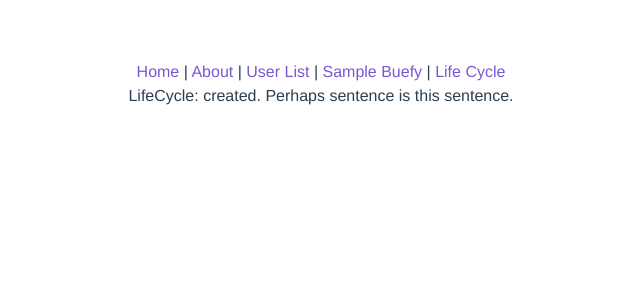
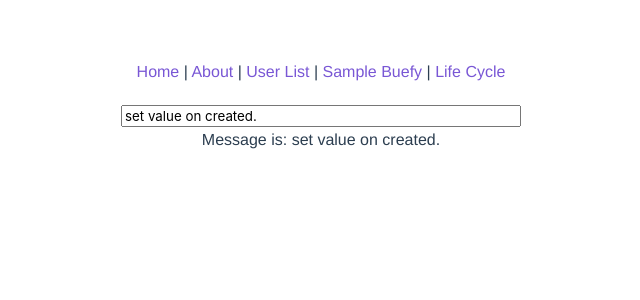
Before and after one commit to ksh-fthr/vue-work, a Vue app: page /life-cycle in a window 1280 px wide. Shown: the top 300 px of the page, without its empty margins (319-959 px from the left). Built offline with nearby package versions, Linux system fonts and the light colour scheme.

Commit message:
ライフサイクルの動きを検証するため､各フックにログを仕込んだ

```diff
--- a/src/views/LifeCycle.vue
+++ b/src/views/LifeCycle.vue
@@ -1,6 +1,10 @@
 <template>
-  <div class="lifecycle">
-    <h1>{{ properties.sentence }}</h1>
+  <div :class="$style.lifecycle">
+    <input
+      v-model="properties.messsage"
+      :class="$style.messsage"
+      placeholder="edit me">
+    <p>Message is: {{ properties.messsage }}</p>
   </div>
 </template>
 
@@ -10,7 +14,7 @@ export default {
   data: function() {
     return {
       properties: {
-        sentence: '',
+        messsage: 'default value.',
       },
     }
   },
@@ -23,11 +27,11 @@ export default {
    */
   beforeCreate: function() {
     try {
-      this.properties.sentence = 'LifeCycle: beforeCreated. Perhaps sentence is empty...'
-      console.log(`sentence is ${this.properties.sentence}`)
+      this.properties.messsage = 'set value on beforeCreate.'
+      console.log(`messsage is ${this.properties.messsage}`)
     } catch (e) {
-      console.log(`[error]: ${e.message}`)
-      console.log('[error]: because of beforeCreate is called before instance do initialize.')
+      console.log(`[error]: in beforeCreate, ${e.message}`)
+      console.log('[error]: in beforeCreate, because of beforeCreate is called before instance do initialize.')
     }
   },
 
@@ -40,9 +44,8 @@ export default {
    * しかしながら、マウンティングの段階は未開始で、`$el` プロパティはまだ利用できません。
    */
   created: function() {
-    this.properties.sentence =
-      'LifeCycle: created. Perhaps sentence is this sentence.'
-    console.log(`sentence is ${this.properties.sentence}`)
+    this.properties.messsage = 'set value on created.'
+    console.log(`[LifeCycle] created. this.properties.messsage = ${this.properties.messsage}`)
   },
 
   /**
@@ -50,7 +53,9 @@ export default {
    *
    * `render` 関数が初めて呼び出されようと、マウンティングが開始される直前に呼ばれます。
    */
-  beforeMount: function() {},
+  beforeMount: function() {
+    console.log(`[LifeCycle] beforeMount. this.properties.messsage = ${this.properties.messsage}`)
+  },
 
   /**
    * [公式](https://jp.vuejs.org/v2/api/index.html#mounted) から拝借｡
@@ -63,7 +68,9 @@ export default {
    *
    * このフックはサーバサイドレンダリングでは呼ばれません。
    */
-  mounted: function() {},
+  mounted: function() {
+    console.log(`[LifeCycle] mounted. this.properties.messsage = ${this.properties.messsage}`)
+  },
 
   /**
    * [公式](https://jp.vuejs.org/v2/api/index.html#beforeUpdate) から拝借｡
@@ -75,7 +82,11 @@ export default {
    * このフックはサーバサイドレンダリングでは呼ばれません。
    * サーバサイドでは初期描画のみ実行されるためです。
    */
-  beforeUpdate: function() {},
+  beforeUpdate: function() {
+    // 注意!!
+    // beforeUpdate と updated で同じ変数に対してデータを更新かけると無限ループに陥る
+    console.log(`[LifeCycle] beforeUpdate. this.properties.messsage = ${this.properties.messsage}`)
+  },
 
   /**
    * [公式](https://jp.vuejs.org/v2/api/index.html#updated) から拝借｡
@@ -89,7 +100,11 @@ export default {
    * [vm.$nextTick](https://jp.vuejs.org/v2/api/index.html#vm-nextTick) を使うことができます。
    * このフックはサーバサイドレンダリングでは呼ばれません。
    */
-  updated: function() {},
+  updated: function() {
+    // 注意!!
+    // beforeUpdate と updated で同じ変数に対してデータを更新かけると無限ループに陥る
+    console.log(`[LifeCycle] updated. this.properties.messsage = ${this.properties.messsage}`)
+  },
 
   /**
    * [公式](https://jp.vuejs.org/v2/api/index.html#beforeDestroy) から拝借｡
@@ -99,7 +114,9 @@ export default {
    *
    * **このフックはサーバサイドレンダリングでは呼ばれません。**
    */
-  beforeDestroy: function() {},
+  beforeDestroy: function() {
+    console.log(`[LifeCycle] beforeDestroy. this.properties.messsage = ${this.properties.messsage}`)
+  },
 
   /**
    * [公式](https://jp.vuejs.org/v2/api/index.html#destroyed) から拝借｡
@@ -110,7 +127,9 @@ export default {
    *
    * このフックはサーバサイドレンダリングでは呼ばれません。
    */
-  destroyed: function() {},
+  destroyed: function() {
+    console.log(`[LifeCycle] destroyed. this.properties.messsage = ${this.properties.messsage}`)
+  },
 
   /* ################################ オプション ################################ */
   /**
@@ -119,7 +138,10 @@ export default {
    * 生き続けたコンポーネントが活性化するとき呼ばれます。
    * このフックはサーバサイドレンダリングでは呼ばれません。
    */
-  activated: function() {},
+  activated: function() {
+    // TODO: このフックがどう動くのか､別ブランチで検証する
+    console.log(`[optional] activated. this.properties.messsage = ${this.properties.messsage}`)
+  },
 
   /**
    * [公式](https://jp.vuejs.org/v2/api/index.html#deactivated) から拝借｡
@@ -127,7 +149,10 @@ export default {
    * 生存し続けたコンポーネントが非活性化されるとき呼ばれます。
    * このフックはサーバサイドレンダリングでは呼ばれません。
    */
-  deactivated: function() {},
+  deactivated: function() {
+    // TODO: このフックがどう動くのか､別ブランチで検証する
+    console.log(`[optional] deactivated. this.properties.messsage = ${this.properties.messsage}`)
+  },
 
   /**
    * [公式](https://jp.vuejs.org/v2/api/index.html#errorCaptured) から拝借｡
@@ -137,6 +162,19 @@ export default {
    * そしてどこでエラーが捕捉されたかの文字列情報、これら 3 つの引数を受け取ります。
    * フックはエラーがさらにもっと伝播するのを防ぐために、`false` を返すことができます。
    */
-  errorCaptured: function() {},
+  errorCaptured: function() {
+    // TODO: このフックがどう動くのか､別ブランチで検証する
+    console.log(`[optional] errorCaptured. this.properties.messsage = ${this.properties.messsage}`)
+  },
 }
 </script>
+
+<style module>
+.lifecycle {
+    margin: 20px;
+}
+
+.messsage {
+    width: 400px;
+}
+</style>
```
